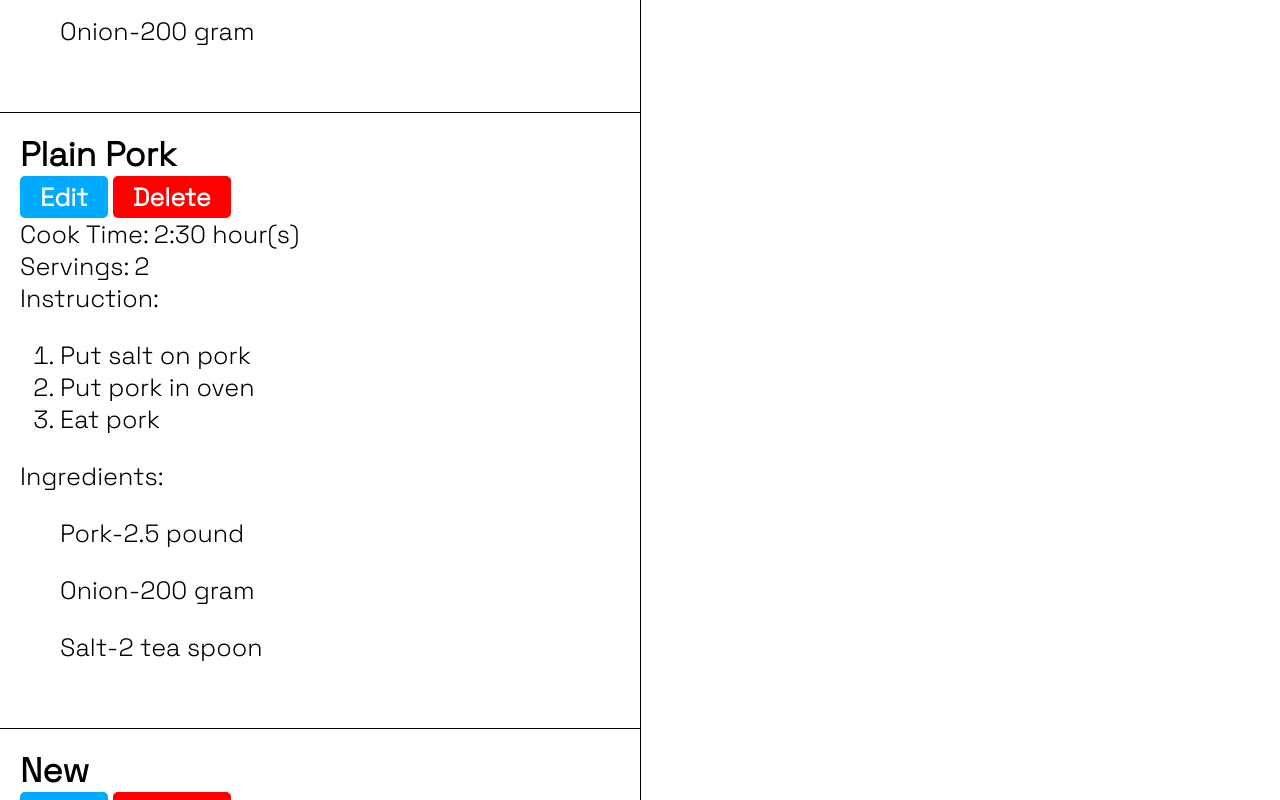
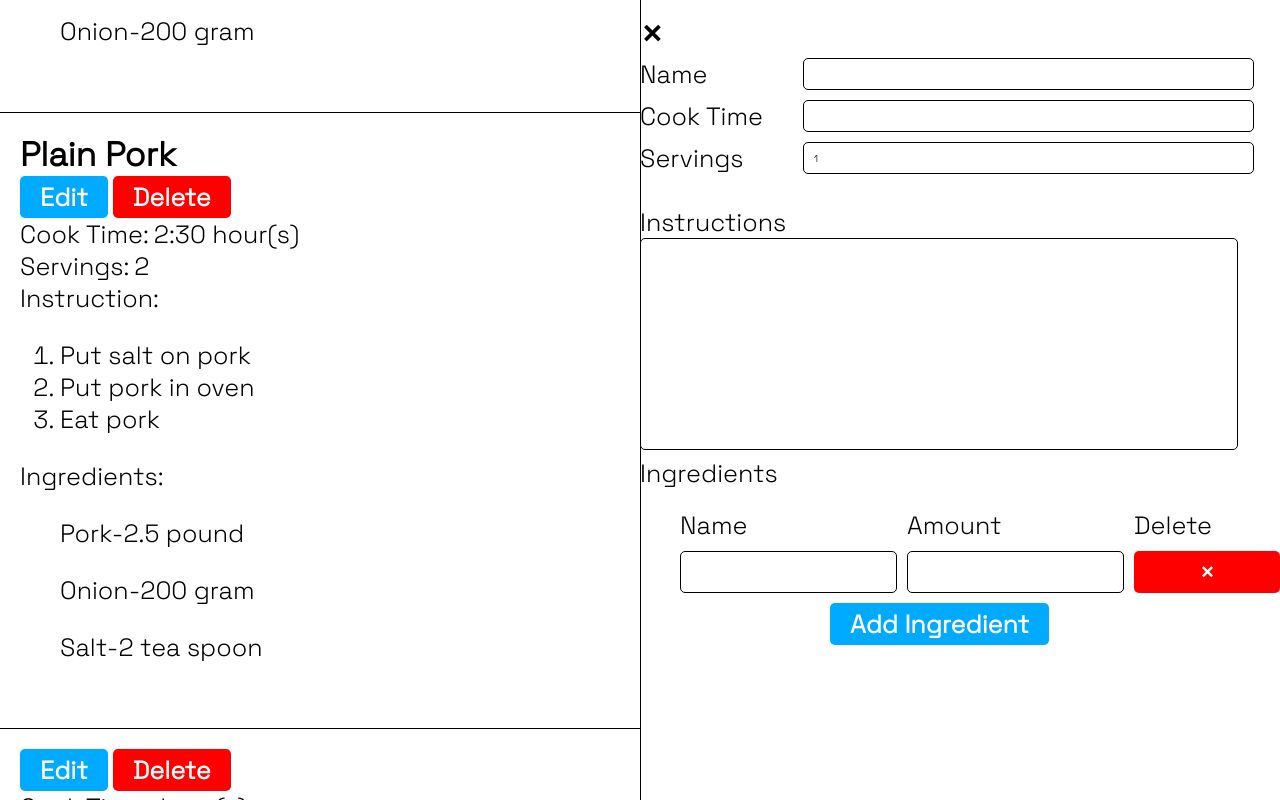
Before and after one commit to coderj001/react-recipe, a React (Create React App) app: page / in a window 1280 px wide. Both pictures are taken after a click on the button "Add Recipe". Shown: the part 446-1246 px from the top of the page. Built offline with nearby package versions, Linux system fonts and the light colour scheme.

Commit message:
remove button added and config

```diff
--- a/src/App.jsx
+++ b/src/App.jsx
@@ -30,18 +30,19 @@ function App() {
   function handleRecipeAdd() {
     const newRecipe = {
       id: uuidv4(),
-      name: "New",
+      name: "",
       servings: 1,
-      cookTime: "1:00",
-      instructions: ["Instr."],
+      cookTime: "",
+      instructions: [""],
       ingredients: [
         {
           id: uuidv4(),
-          name: "Name",
-          amount: "0 pound",
+          name: "",
+          amount: "",
         },
       ],
     };
+    setSelectedRecipeId(newRecipe.id);
     setRecipes([...recipes, newRecipe]);
   }
 
--- a/src/component/RecipeEdit.jsx
+++ b/src/component/RecipeEdit.jsx
@@ -1,9 +1,10 @@
 import React, { useContext } from "react";
 import IngredientEdit from "./ingredientEdit";
 import { RecipeContext } from "../App";
+import { v4 as uuidv4 } from "uuid";
 
 export default function RecipeEdit({ recipe }) {
-  const { handleRecipeChange } = useContext(RecipeContext);
+  const { handleRecipeChange, handleRecipeSelect } = useContext(RecipeContext);
 
   function handleChange(changes) {
     handleRecipeChange(recipe.id, { ...recipe, ...changes });
@@ -16,10 +17,29 @@ export default function RecipeEdit({ recipe }) {
     handleChange({ ingredients: newIngredients });
   }
 
+  function handleIngredientAdd() {
+    const newIngredients = {
+      id: uuidv4(),
+      name: "",
+      amount: "",
+    };
+    handleChange({ ingredients: [...recipe.ingredients, newIngredients] });
+  }
+  function handleIngredientRemove(id) {
+    handleChange({
+      ingredients: recipe.ingredients.filter((i) => i.id !== id),
+    });
+  }
+
   return (
     <div className="recipe-edit">
       <div className="recipe-edit__remove-button-container">
-        <button className="btn recipe-edit__remove-button">&times;</button>
+        <button
+          onClick={() => handleRecipeSelect(undefined)}
+          className="btn recipe-edit__remove-button"
+        >
+          &times;
+        </button>
       </div>
       <div className="recipe-edit__details-grid">
         <lable htmlFor="name" className="recipe-edit__lable">
@@ -87,12 +107,18 @@ export default function RecipeEdit({ recipe }) {
               key={ingredient.key}
               ingredient={ingredient}
               handleIngredientChange={handleIngredientChange}
+              handleIngredientRemove={handleIngredientRemove}
             />
           );
         })}
       </div>
       <div>
-        <button className="btn btn--primary btn--ing">Add Ingredient</button>
+        <button
+          onClick={() => handleIngredientAdd()}
+          className="btn btn--primary btn--ing"
+        >
+          Add Ingredient
+        </button>
       </div>
     </div>
   );
--- a/src/component/RecipeList.jsx
+++ b/src/component/RecipeList.jsx
@@ -4,6 +4,7 @@ import { RecipeContext } from "../App";
 
 export default function RecipeList({ recipes }) {
   const { handleRecipeAdd } = useContext(RecipeContext);
+
   return (
     <>
       <div className="recipe-list">
--- a/src/component/ingredientEdit.jsx
+++ b/src/component/ingredientEdit.jsx
@@ -1,7 +1,7 @@
 import React from "react";
 
 export default function IngredientEdit(props) {
-  const { ingredient, handleIngredientChange } = props;
+  const { ingredient, handleIngredientChange, handleIngredientRemove } = props;
   function handleChange(changes) {
     handleIngredientChange(ingredient.id, { ...ingredient, ...changes });
   }
@@ -19,7 +19,12 @@ export default function IngredientEdit(props) {
         value={ingredient.amount}
         onInput={(e) => handleChange({ amount: e.target.value })}
       />
-      <button className="btn btn--danger">&times;</button>
+      <button
+        onClick={() => handleIngredientRemove(ingredient.id)}
+        className="btn btn--danger"
+      >
+        &times;
+      </button>
     </>
   );
 }
```
Also changed, not shown: 1 other file (tests, documents, lock files or other folders).
